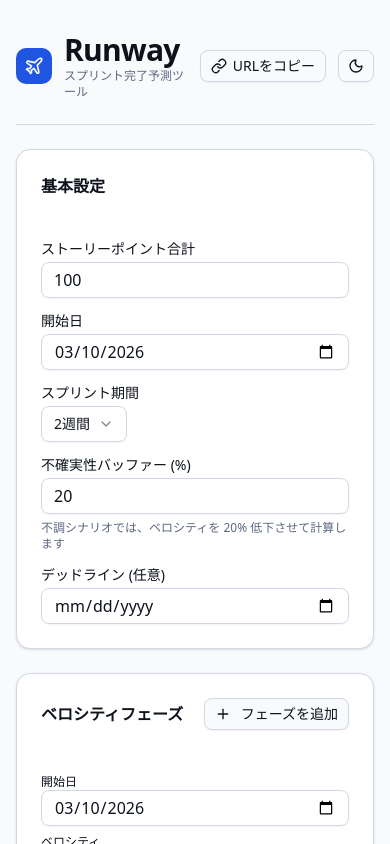
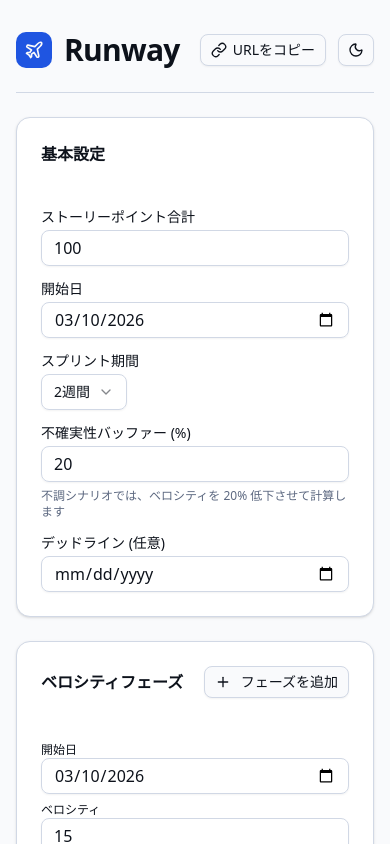
Before and after one commit to dtakamiya/runway, a Next.js app: page / in a window 390 px wide. Shown: the top 844 px of the page. Built offline with nearby package versions, Linux system fonts and the light colour scheme.

Commit message:
fix: モバイル表示でヘッダーサブタイトルの折り返しを修正 (#101)
375px幅でサブタイトル「スプリント完了予測ツール」が2行に折り返す問題を修正。
モバイル幅ではサブタイトルを非表示にし、640px以上で表示する。

```diff
--- a/src/app/page.tsx
+++ b/src/app/page.tsx
@@ -291,7 +291,7 @@
           </div>
           <div className="flex-1">
             <h1 className="text-3xl font-bold tracking-tight">Runway</h1>
-            <p className="text-xs sm:text-sm text-muted-foreground">
+            <p className="hidden sm:block text-xs sm:text-sm text-muted-foreground">
               スプリント完了予測ツール
             </p>
           </div>
```
